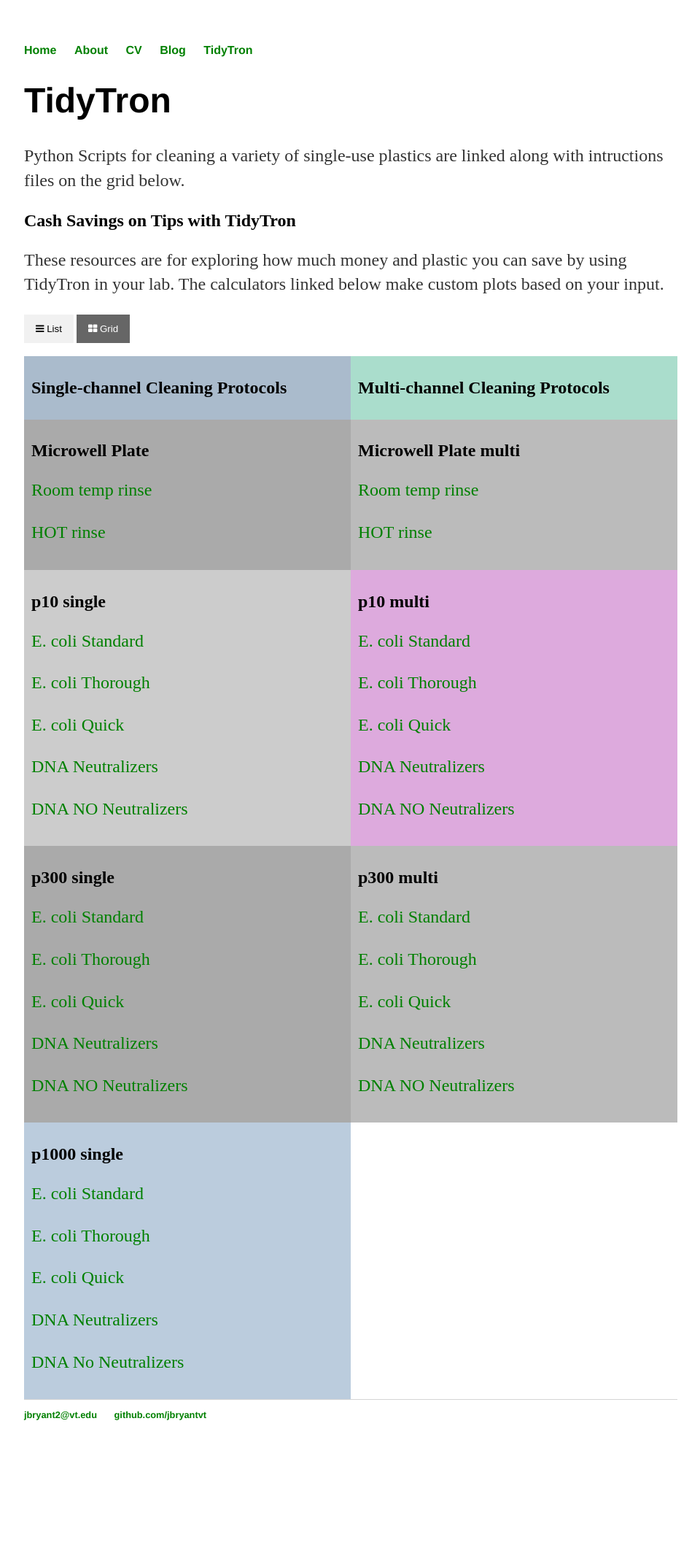
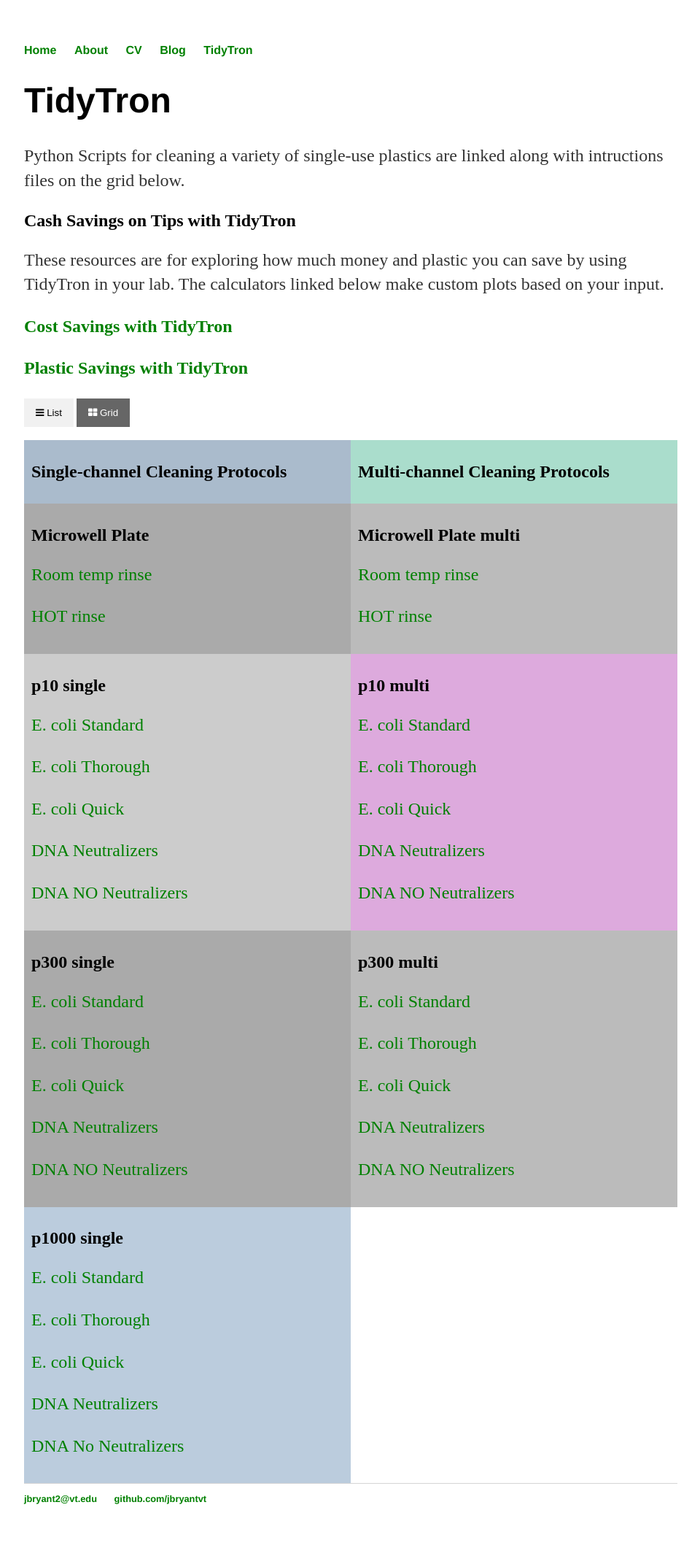
Before and after one commit to jbryantvt/jbryantvt.github.io, a Jekyll site: the page built from TidyTron/index.html, in a window 1280 px wide. Shown: the whole page at 73% size, without its empty margins (159-1119 px from the left). Built offline with Jekyll 4.4.1, drawn with Linux system fonts in a browser that asks for light colours; before the commit the page ends 2006 px from its top, so only the background shows below that.

Commit message:
Update index.html

```diff
--- a/TidyTron/index.html
+++ b/TidyTron/index.html
@@ -7,34 +7,8 @@ title: Cash Savings on Tips with TidyTron
 <html>
 
 <head>
-    <h1>TidyTron</h1>
-    <p>
-     Python Scripts for cleaning a variety of single-use plastics are linked along with intructions files on the grid below.
-    </p>
-</head>
 
-
-<h2>Cash Savings on Tips with TidyTron</h2>
-    <p>
-     These resources are for exploring how much money and plastic you can save by using TidyTron in your lab. The calculators linked below make custom
-     plots based on your input.
-    </p>
-    <style>
-    a:link {
-  color: green;
-  background-color: transparent;
-  text-decoration: none;
-}
-
-    <centre><b> <p> <a href="Savings.html">Cost Savings with TidyTron</a> </p> </b></centre>
-    <centre><b> <p> <a href="Plastics.html">Plastic Savings with TidyTron </a> </p> </b><c/entre>
-    </style>
-
-
-
- <html>
-<head>
-<link rel="stylesheet" href="https://cdnjs.cloudflare.com/ajax/libs/font-awesome/4.7.0/css/font-awesome.min.css">
+    <link rel="stylesheet" href="https://cdnjs.cloudflare.com/ajax/libs/font-awesome/4.7.0/css/font-awesome.min.css">
 <style>
 * {
   box-sizing: border-box;
@@ -77,8 +51,29 @@ a:link {
   text-decoration: none;
 }
 </style>
+
+    <h1>TidyTron</h1>
+    <p>
+     Python Scripts for cleaning a variety of single-use plastics are linked along with intructions files on the grid below.
+    </p>
 </head>
 <body>
+
+<h2>Cash Savings on Tips with TidyTron</h2>
+    <p>
+     These resources are for exploring how much money and plastic you can save by using TidyTron in your lab. The calculators linked below make custom
+     plots based on your input.
+    </p>
+
+
+    <centre><b> <p> <a href="Savings.html">Cost Savings with TidyTron</a> </p> </b></centre>
+    <centre><b> <p> <a href="Plastics.html">Plastic Savings with TidyTron </a> </p> </b><c/entre>
+
+
+
+
+
+
 
 
 
```
